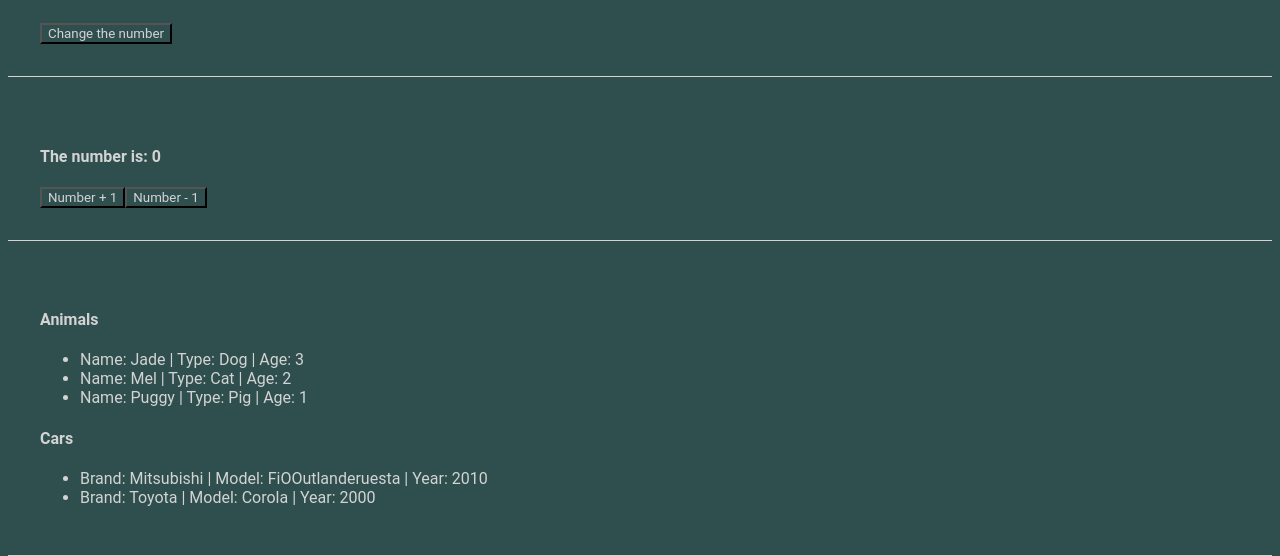
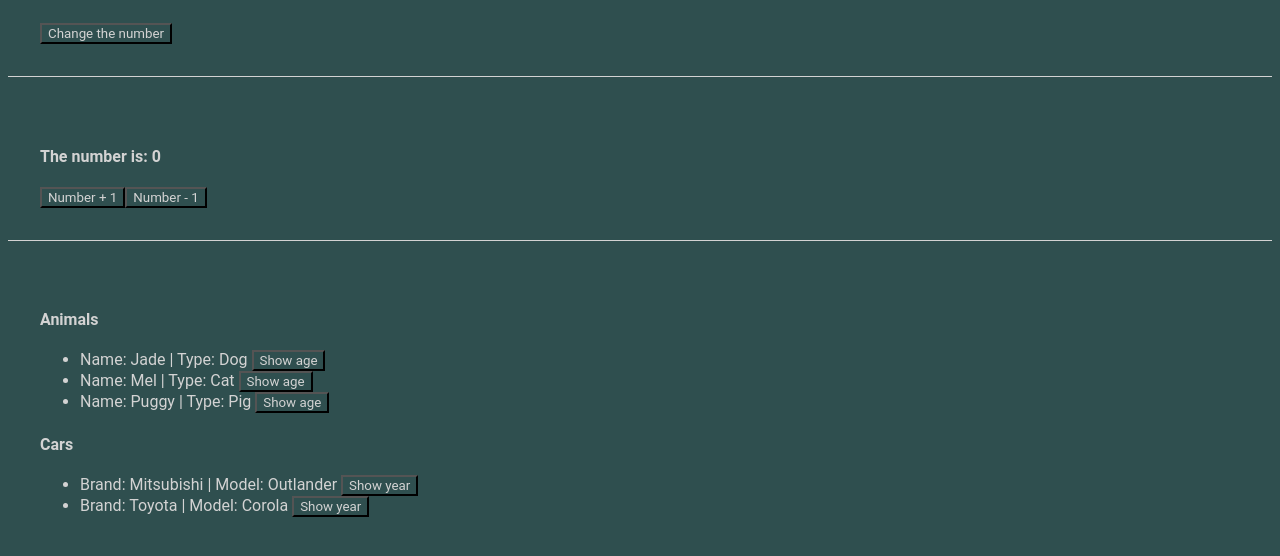
Before and after one commit to rcamarano/curso-angular, an Angular app: page / in a window 1280 px wide. Shown: the part 1123-1679 px from the top of the page. Built offline with nearby package versions, Linux system fonts and the light colour scheme.

Commit message:
13, adding interfaces

```diff
--- a/src/app/components/list-render/list-render.component.html
+++ b/src/app/components/list-render/list-render.component.html
@@ -2,13 +2,18 @@
     <h4>Animals</h4>
     <ul>
         <li *ngFor="let animal of animals">
-            Name: {{animal.name}} | Type: {{animal.type}} | Age: {{animal.age}}
+            Name: {{animal.name}} | Type: {{animal.type}}
+            <button (click)="showAge(animal)">Show age</button>
         </li>
     </ul>
+    <p>{{ animalDetails }}</p>
     <h4>Cars</h4>
     <ul>
         <li *ngFor="let car of cars">
-            Brand: {{car.brand}} | Model: {{car.model}} | Year: {{car.year}}
+            Brand: {{car.brand}} | Model: {{car.model}}
+            <button (click)="showYear(car)">Show year</button>
         </li>
     </ul>
+    <p>{{ carDetails }}</p>
+
 </div>
--- a/src/app/components/list-render/list-render.component.ts
+++ b/src/app/components/list-render/list-render.component.ts
@@ -1,4 +1,8 @@
 import { Component, OnInit } from '@angular/core';
+
+import { Animals } from '../../interfaces/Animals';
+import { Cars } from '../../interfaces/Cars';
+
 
 @Component({
   selector: 'app-list-render',
@@ -6,18 +10,27 @@ import { Component, OnInit } from '@angular/core';
   styleUrl: './list-render.component.css'
 })
 export class ListRenderComponent implements OnInit{
-  animals = [
+  animals: Animals[] = [
     { name: 'Jade', type: 'Dog', age: 3},
     { name: 'Mel', type: 'Cat', age: 2},
     { name: 'Puggy', type: 'Pig', age: 1},
   ];
-  cars = [
-    { brand: 'Mitsubishi', model: 'FiOOutlanderuesta', year: 2010},
+  cars: Cars[] = [
+    { brand: 'Mitsubishi', model: 'Outlander', year: 2010},
     { brand: 'Toyota', model: 'Corola', year: 2000},
   ]
+
+  animalDetails = '';
+  carDetails = '';
 
   constructor() { }
 
   ngOnInit(): void {}
 
+  showAge(animal: Animals) {
+    this.animalDetails = `The age of ${animal.name} is ${animal.age} years old`;
+  }
+  showYear(car: Cars) {
+    this.carDetails = `The year of ${car.year} is ${car.year}`;
+  }
 }
--- /dev/null
+++ b/src/app/interfaces/Animals.ts
@@ -0,0 +1,5 @@
+export interface Animals {
+    name: string;
+    type: string;
+    age: number;
+}
--- /dev/null
+++ b/src/app/interfaces/Cars.ts
@@ -0,0 +1,5 @@
+export interface Cars {
+    brand: string;
+    model: string;
+    year: number;
+}
```
